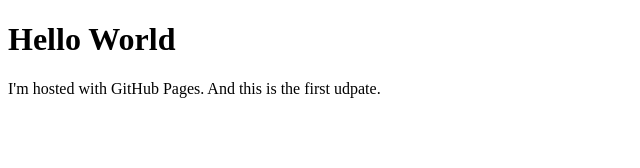
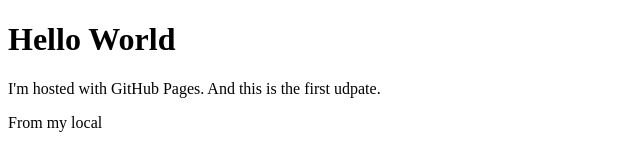
Before and after one commit to kekocapo/kekocapo.github.io, a plain HTML site: page index.html in a window 1280 px wide. Shown: the full height of the page, 0-640 px from the left. Drawn offline with Linux system fonts and the light colour scheme.

Commit message:
updateado local

```diff
--- a/index.html
+++ b/index.html
@@ -3,5 +3,6 @@
 <body>
 <h1>Hello World</h1>
 <p>I'm hosted with GitHub Pages. And this is the first udpate.</p>
+<p> From my local</p>
 </body>
 </html>
```
